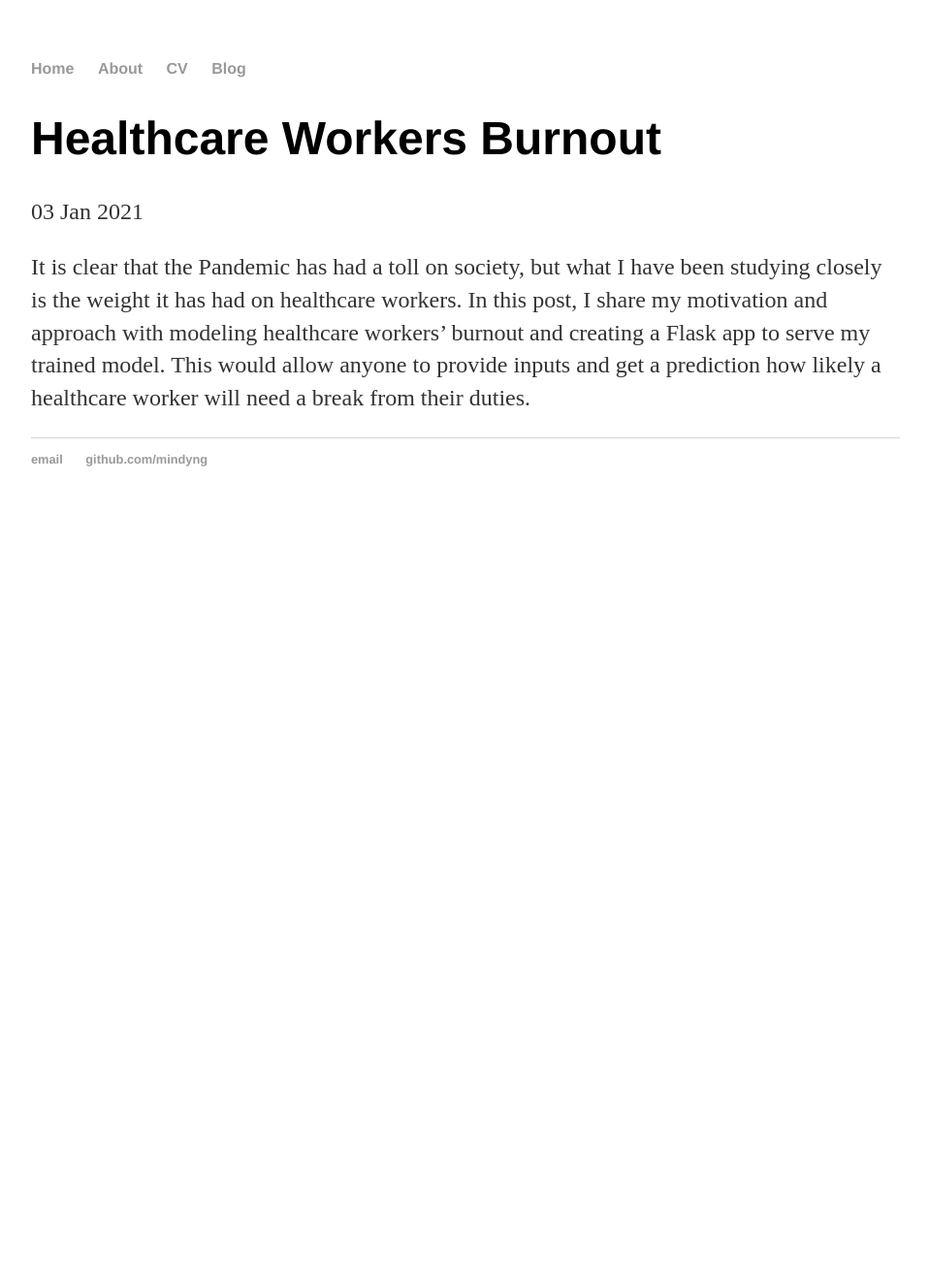
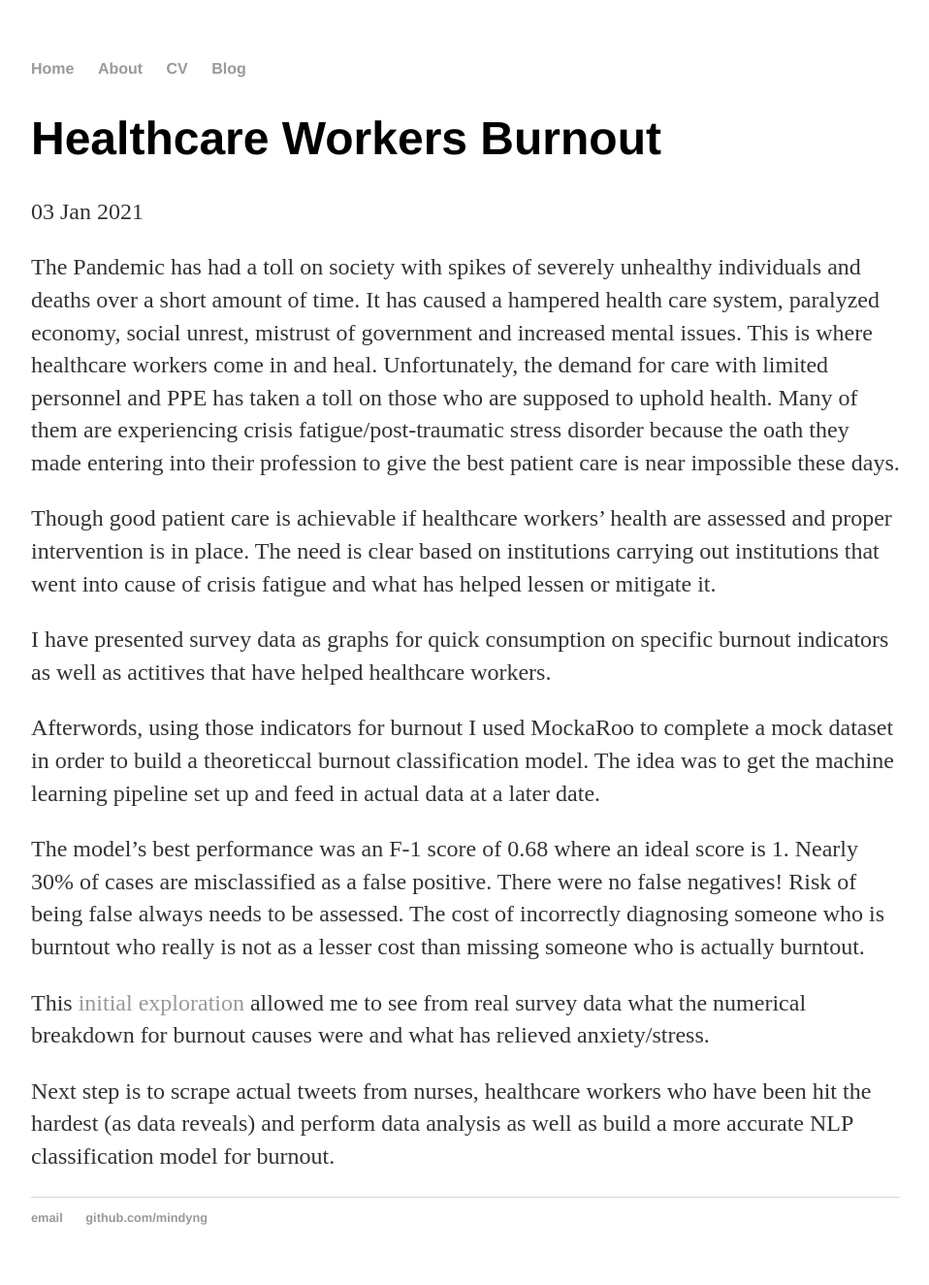
Before and after one commit to mindyng/mindyng.github.io, a Jekyll site: the page built from _posts/2021-01-03-Healthcare-workers-burnout.md, in a window 1280 px wide. Shown: the whole page at 97% size, without its empty margins (160-1118 px from the left). Built offline with Jekyll 4.4.1, drawn with Linux system fonts in a browser that asks for light colours; our own code applies the rules of GitHub Pages for plain Markdown files; before the commit the page ends 900 px from its top, so only the background shows below that.

Commit message:
Update 2021-01-03-Healthcare-workers-burnout.md

```diff
--- a/_posts/2021-01-03-Healthcare-workers-burnout.md
+++ b/_posts/2021-01-03-Healthcare-workers-burnout.md
@@ -1 +1,13 @@
-It is clear that the Pandemic has had a toll on society, but what I have been studying closely is the weight it has had on healthcare workers. In this post, I share my motivation and approach with modeling healthcare workers' burnout and creating a Flask app to serve my trained model. This would allow anyone to provide inputs and get a prediction how likely a healthcare worker will need a break from their duties.
+The Pandemic has had a toll on society with spikes of severely unhealthy individuals and deaths over a short amount of time. It has caused a hampered health care system, paralyzed economy, social unrest, mistrust of government and increased mental issues. This is where healthcare workers come in and heal. Unfortunately, the demand for care with limited personnel and PPE has taken a toll on those who are supposed to uphold health. Many of them are experiencing crisis fatigue/post-traumatic stress disorder because the oath they made entering into their profession to give the best patient care is near impossible these days.
+
+Though good patient care is achievable if healthcare workers' health are assessed and proper intervention is in place. The need is clear based on institutions carrying out institutions that went into cause of crisis fatigue and what has helped lessen or mitigate it.
+
+I have presented survey data as graphs for quick consumption on specific burnout indicators as well as actitives that have helped healthcare workers.
+
+Afterwords, using those indicators for burnout I used MockaRoo to complete a mock dataset in order to build a theoreticcal burnout classification model. The idea was to get the machine learning pipeline set up and feed in actual data at a later date.
+
+The model's best performance was an F-1 score of 0.68 where an ideal score is 1. Nearly 30% of cases are misclassified as a false positive. There were no false negatives! Risk of being false always needs to be assessed. The cost of incorrectly diagnosing someone who is burntout who really is not as a lesser cost than missing someone who is actually burntout.
+
+This [initial exploration](https://www.kaggle.com/mindyng/nyc-healthcare-workers-burnout) allowed me to see from real survey data what the numerical breakdown for burnout causes were and what has relieved anxiety/stress.
+
+Next step is to scrape actual tweets from nurses, healthcare workers who have been hit the hardest (as data reveals) and perform data analysis as well as build a more accurate NLP classification model for burnout.
```
